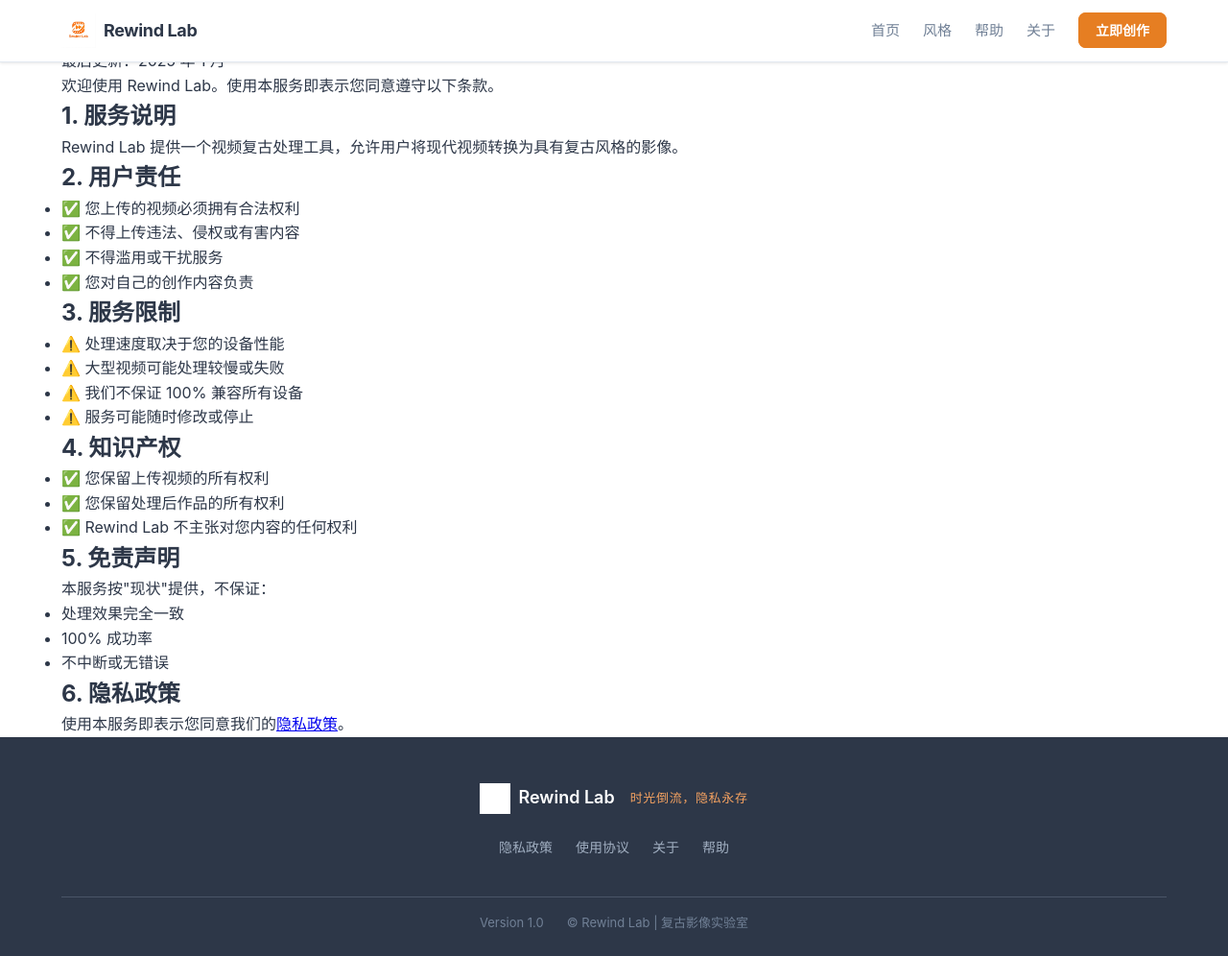
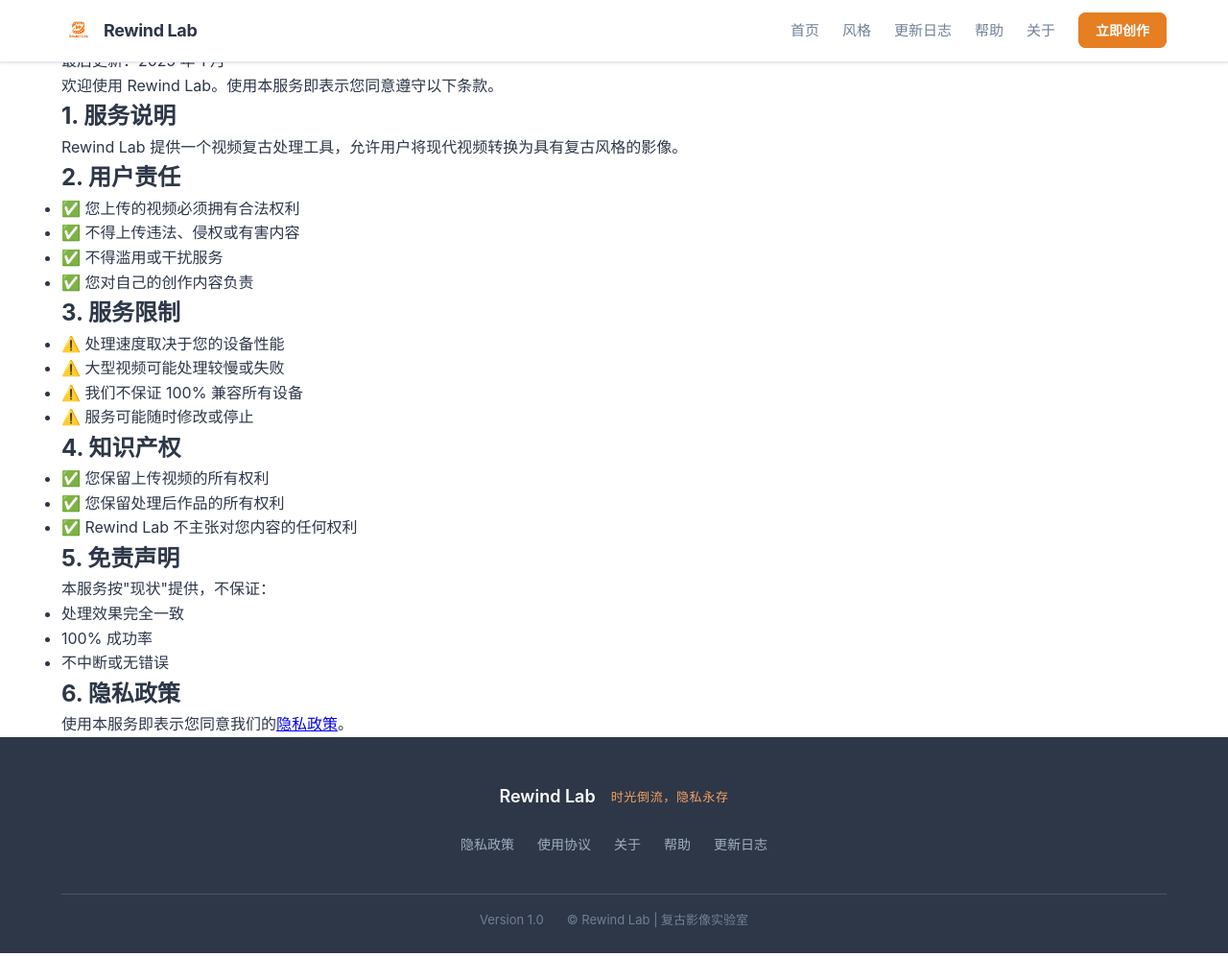
Before and after one commit to runv123/Rewind-Lab, a plain HTML site: page terms.html in a window 1280 px wide. Shown: the whole page at 96% size. Drawn offline with Linux system fonts and the light colour scheme.

Commit message:
Update terms.html

```diff
--- a/terms.html
+++ b/terms.html
@@ -18,6 +18,7 @@
             <ul class="nav-menu" id="navMenu">
                 <li><a href="index.html" class="nav-link">首页</a></li>
                 <li><a href="styles.html" class="nav-link">风格</a></li>
+                <li><a href="changelog.html" class="nav-link">更新日志</a></li>
                 <li><a href="help.html" class="nav-link">帮助</a></li>
                 <li><a href="about.html" class="nav-link">关于</a></li>
                 <li><a href="create.html" class="nav-btn nav-btn-primary">立即创作</a></li>
@@ -98,7 +99,6 @@
         <div class="container">
             <div class="footer-content">
                 <div class="footer-brand">
-                    <img src="assets/images/logo.jpg" alt="Rewind Lab" class="footer-logo">
                     <span>Rewind Lab</span>
                     <span class="footer-tagline">时光倒流，隐私永存</span>
                 </div>
@@ -107,6 +107,7 @@
                     <a href="terms.html">使用协议</a>
                     <a href="about.html">关于</a>
                     <a href="help.html">帮助</a>
+                    <a href="changelog.html">更新日志</a>
                 </div>
                 <div class="footer-meta">
                     <p>Version 1.0</p>
```
